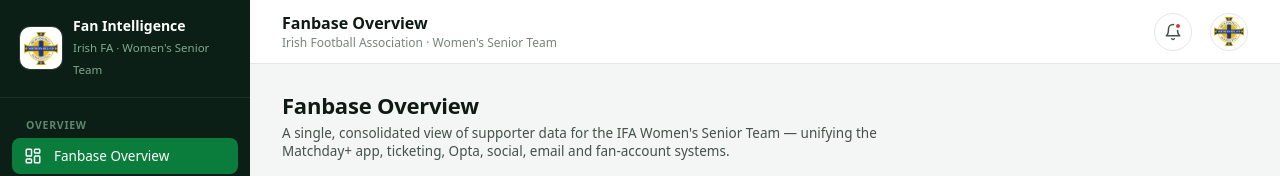
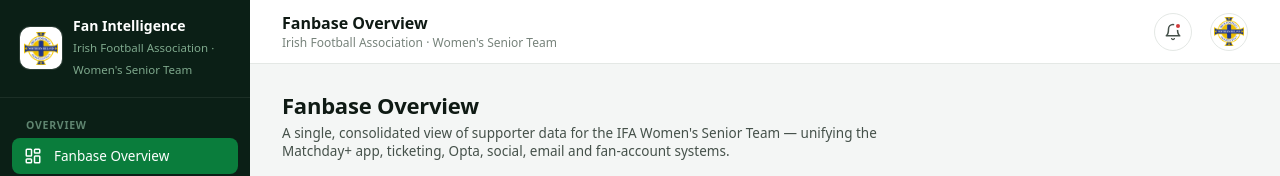
Before and after one commit to sixtwofourtwo/irishfa, a React (Vite) app: page / in a window 1280 px wide. Shown: the top 176 px of the page. Built offline with nearby package versions, Linux system fonts and the light colour scheme.

Commit message:
Expand sidebar subtitle to "Irish Football Association"
Sidebar brand subtitle: "Irish FA · Women's Senior Team" ->
"Irish Football Association · Women's Senior Team".

Co-Authored-By: Claude Opus 4.8 <noreply@anthropic.com>
Claude-Session: https://claude.ai/code/session_01PUYVPzYg3GegcvoDG8hcT4

```diff
--- a/src/components/Sidebar.jsx
+++ b/src/components/Sidebar.jsx
@@ -12,7 +12,7 @@ export default function Sidebar({ open, onClose }) {
         </div>
         <div>
           <h1>Fan Intelligence</h1>
-          <span>Irish FA · Women's Senior Team</span>
+          <span>Irish Football Association · Women's Senior Team</span>
         </div>
       </div>
 
```
